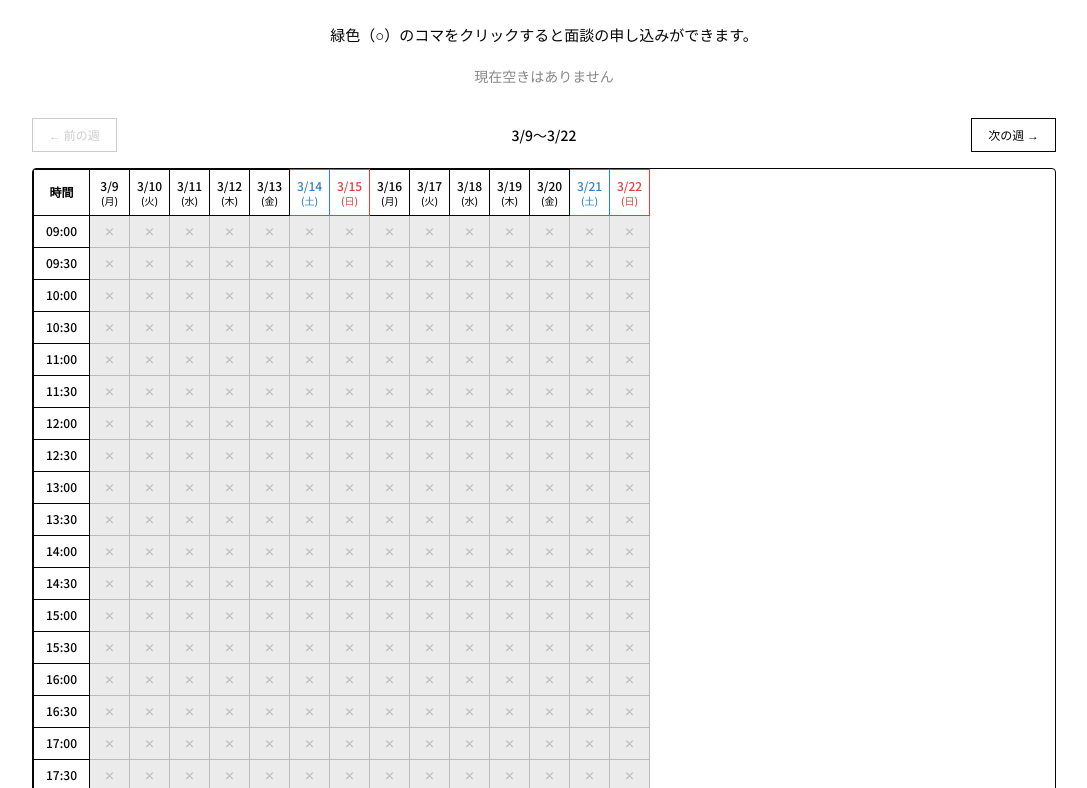
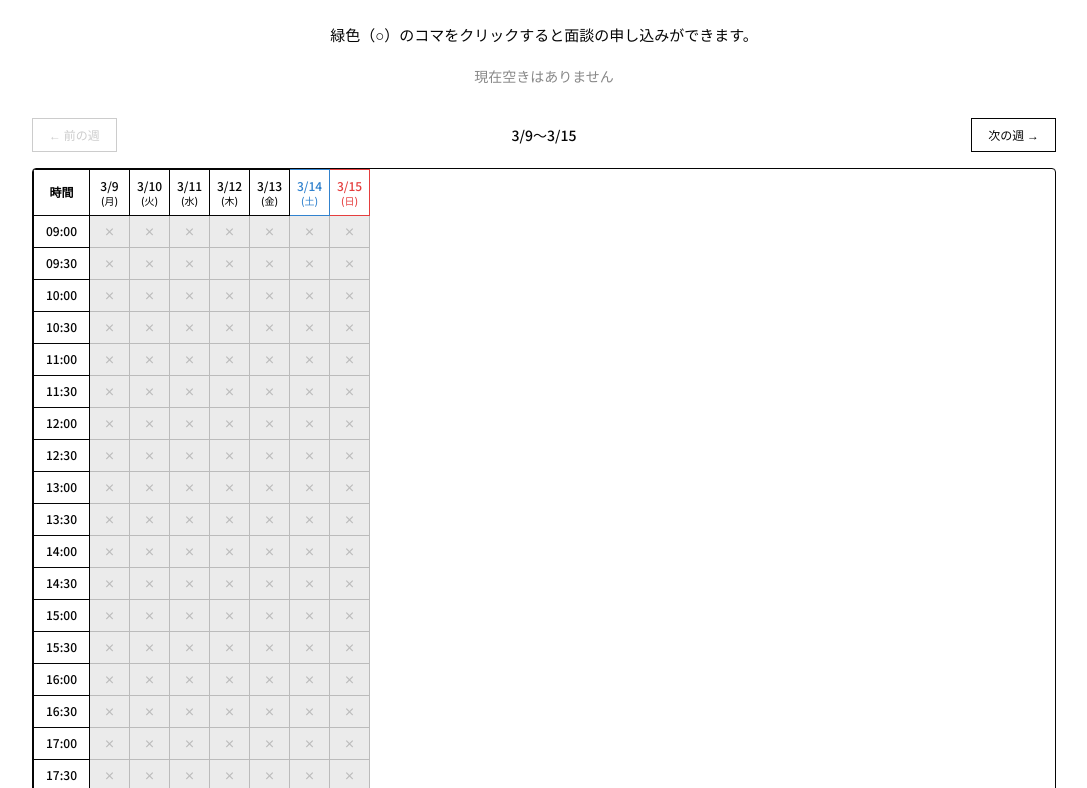
Before and after one commit to shintarosagawa-star/shintaro-portfolio, a Next.js app: page / in a window 1280 px wide. Shown: the part 5972-6760 px from the top of the page, without its empty margins (96-1183 px from the left). Built offline with nearby package versions, Linux system fonts and the light colour scheme; no server answers; the database is empty.

Commit message:
Change schedule view to 1 week at a time (today~Sunday, then Mon~Sun)

```diff
--- a/components/Schedule.tsx
+++ b/components/Schedule.tsx
@@ -20,9 +20,12 @@ interface Slot {
   status?: string;
 }
 
-function daysUntilNextSunday(): number {
-  const dow = new Date().getDay();
-  return dow === 0 ? 14 : (7 - dow) + 7;
+// 今週の日曜日を取得（todayが日曜なら今日自身）
+function getThisSunday(today: Date): Date {
+  const sun = new Date(today);
+  const dow = sun.getDay(); // 0=日
+  sun.setDate(sun.getDate() + (dow === 0 ? 0 : 7 - dow));
+  return sun;
 }
 
 export default function Schedule() {
@@ -77,11 +80,19 @@ export default function Schedule() {
   }).filter(({ dateObj }) => dateObj >= today);
 
   const visibleDates = useMemo(() => {
-    const start = new Date(today);
-    start.setDate(start.getDate() + weekOffset * 7);
-    const end = new Date(weekOffset === 0 ? today : start);
-    end.setDate(end.getDate() + (weekOffset === 0 ? daysUntilNextSunday() : 7));
-    return allDates.filter(({ dateObj }) => dateObj >= (weekOffset === 0 ? today : start) && dateObj <= end);
+    if (weekOffset === 0) {
+      // 今週: 今日〜今週の日曜日
+      const end = getThisSunday(today);
+      return allDates.filter(({ dateObj }) => dateObj >= today && dateObj <= end);
+    } else {
+      // N週目: その週の月曜〜日曜（7日間）
+      const thisSunday = getThisSunday(today);
+      const start = new Date(thisSunday);
+      start.setDate(start.getDate() + 1 + (weekOffset - 1) * 7); // 翌週月曜 + offset
+      const end = new Date(start);
+      end.setDate(end.getDate() + 6); // 日曜
+      return allDates.filter(({ dateObj }) => dateObj >= start && dateObj <= end);
+    }
   }, [weekOffset, allDates]);
 
   const canPrev = weekOffset > 0;
```
